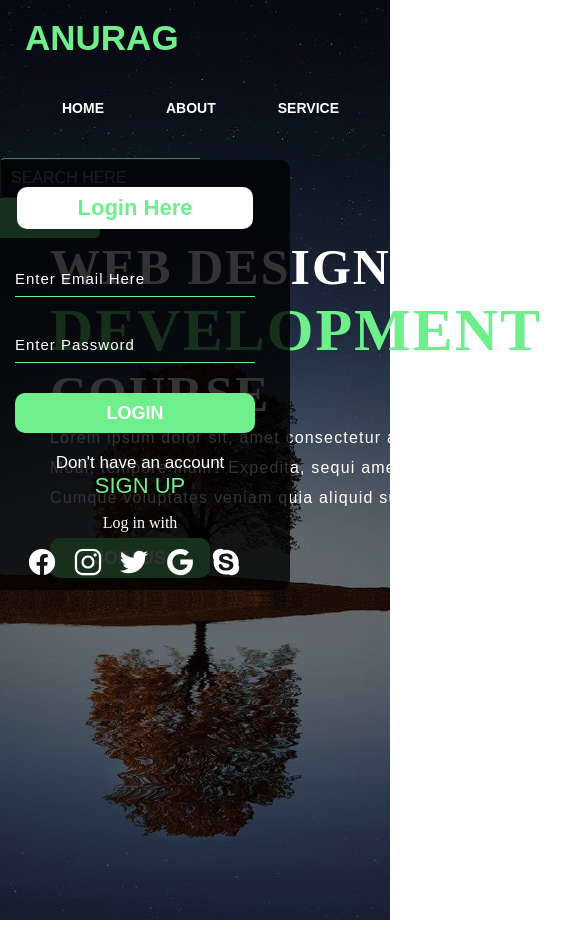
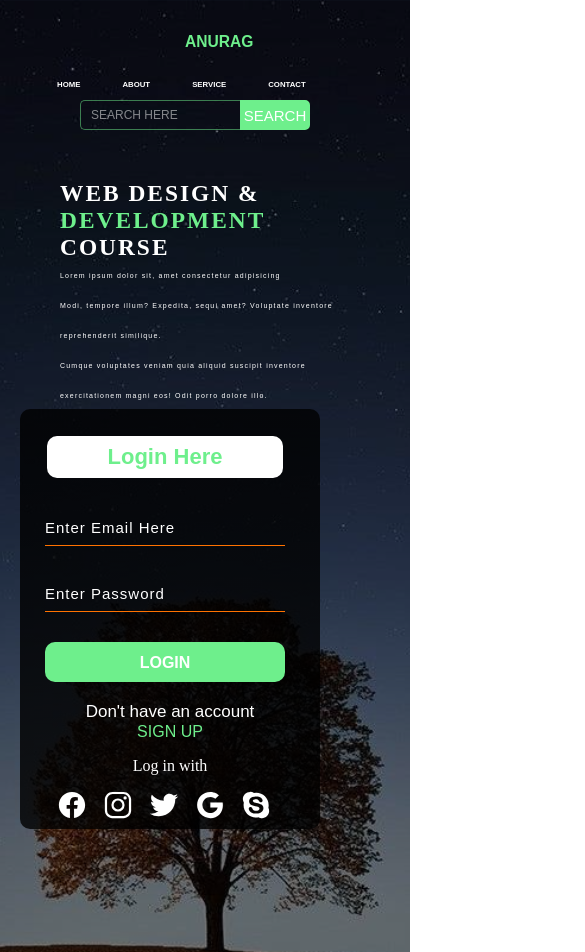
Before and after one commit to Anurag014/WebsitePractice1, a plain HTML site: page index.html in a window 390 px wide. Shown: the top 952 px of the page, 585 px wide, since content can reach past the window. Before the commit the page ends 920 px from the top, so only its background shows below. Drawn offline with nearby package versions, Linux system fonts and the light colour scheme.

Commit message:
RESPONSIVE

```diff
--- a/PRACT_1.css
+++ b/PRACT_1.css
@@ -267,3 +267,234 @@ ul li a:hover{
 .icon ion-icon:hover{
     color: rgb(110, 239, 140);
 }
+
+@media screen and (max-width:1200px) {
+    /*Normal Screen*/
+
+    .navbar{
+        width: 100%;
+        height: 100px;
+    }
+    ul{
+        margin-left: 30px;
+    }
+    ul li{
+        margin-left: 60px;
+    }
+    ul li a{
+       font-size: 1.6vw;
+    }
+    .search{
+        margin-top: 3px;
+        margin-left: 290px;
+    }
+    .srch{
+        height: 40px;
+        width: 200px;
+        font-size: 14px;
+    }
+    .btn{
+        height:40px;
+        width: 80px;
+    }
+    .content{
+        width: 100%;
+    }
+    .content h1, .content span{
+        font-size: 4.5vw;
+    }
+    .content .par{
+        width: 90%;
+        font-size: 1.5vw;
+    }
+    .content .cn{
+        width: 13%;
+        height: 3.5vw;
+        font-size: 1.8vw;
+    }
+    .content a{
+        font-size: 1.6vw
+    }
+}
+
+@media screen and (max-width:1170px) {
+    /*Login-box*/
+    .main{
+        padding-left: 20px;
+        height: 180vh;
+    }
+    .form{
+        margin-left: -30px;
+        width: 250px;
+        height: 370px;
+        background: linear-gradient(to top, rgba(0,0,0,0.8)50%,rgba(0,0,0,0.8)50%);
+        position: absolute;
+        top: 600px;
+        left: 100px;
+        transform: translate(0%,-5%);
+        border-radius: 10px;
+        padding: 25px;
+    }
+    .form input{
+        width: 240px;
+        height: 35px;
+        background: transparent;
+        border-bottom: 1px solid #ff7200;
+        border-top: none;
+        border-right: none;
+        border-left: none;
+        color: #fff;
+        font-size: 15px;
+        letter-spacing: 1px;
+        margin-top: 30px;
+        font-family: sans-serif;
+    }
+    .btnn a{
+        font-size: 16px;
+    }
+    .form .link a{
+        font-size: 16px;
+    }
+}
+
+@media screen and (max-width: 830px){
+    /*For tablet*/
+
+    .content{
+        margin-top: 120px;
+        width: 80%;
+        margin-left: 40px;
+    }
+    .content h1, .content span{
+        font-size: 6vw;
+    }
+    .content .par{
+        width: 90%;
+        font-size: 1.8vw;
+    }
+    .content .cn{
+        width: 15%;
+        height: 4.5vw;
+        font-size: 2vw;
+    }
+    .content a{
+        font-size: 2vw
+    }
+    .logo{
+        margin-left: 240px;
+        width: 100%;
+        margin-top: 15px;
+        font-size: 5vw;
+    }
+    .menu{
+        width: 100%;
+    }
+    ul{
+        margin-top: -5px;
+        margin-left: 5px;
+    }
+    ul li{
+        margin-left: 60px;
+    }
+    ul li a{
+       font-size: 2vw;
+    }
+    .search{
+        margin-top: -20px;
+        margin-left: 60px;
+    }
+    .srch{
+        height: 30px;
+        width: 160px;
+        font-size: 12px;
+    }
+    .btn{
+        height:30px;
+        width: 70px;
+    }
+    .main{
+        padding-left: 20px;
+        height: 180vh;
+    }
+    .form{
+        margin-left: -30px;
+        width: 250px;
+        height: 370px;
+        background: linear-gradient(to top, rgba(0,0,0,0.8)50%,rgba(0,0,0,0.8)50%);
+        position: absolute;
+        top: 430px;
+        left: 50px;
+        transform: translate(0%,-5%);
+        border-radius: 10px;
+        padding: 25px;
+    }
+    .form input{
+        width: 240px;
+        height: 35px;
+        background: transparent;
+        border-bottom: 1px solid #ff7200;
+        border-top: none;
+        border-right: none;
+        border-left: none;
+        color: #fff;
+        font-size: 15px;
+        letter-spacing: 1px;
+        margin-top: 30px;
+        font-family: sans-serif;
+    }
+    .btnn a{
+        font-size: 16px;
+    }
+    .form .link a{
+        font-size: 16px;
+    }
+}
+
+@media screen and (max-width: 600px){
+    /*IPAD*/
+
+    .content{
+        margin-top: 80px;
+        margin-left: 20px;
+    }
+    .search{
+        margin-top: -40px;
+        margin-left: 42px;
+    }
+    .logo{
+        margin-left: 180px;
+        font-size: 4vw;
+    }
+    ul{
+        margin-top: -25px;
+        margin-left: -5px;
+    }
+    ul li {
+        margin-left: 50px;
+    }
+    ul li a{
+        font-size: 2vw;
+    }
+}
+
+@media screen and (max-width: 450px){
+    /*mobile*/
+    .logo{
+        margin-left: 140px;
+        font-size: 4vw;
+    }
+    ul{
+        margin-top: -25px;
+    }
+    ul li {
+        margin-left: 42px;
+    }
+    ul li a{
+        font-size: 2vw;
+    }
+    .search{
+        margin-top: -40px;
+        margin-left: 38px;
+    }
+
+}
--- a/index.html
+++ b/index.html
@@ -42,7 +42,7 @@
             <p class="liw">Log in with</p>
 
             <div class="icon">
-                <a href="#"><ion-icon name="logo-facebook"></ion-icon></a>
+                <ion-icon name="logo-facebook"><a href="www.google.com"></a></ion-icon>
                 <a href="#"><ion-icon name="logo-instagram"></ion-icon></a>
                 <a href="#"><ion-icon name="logo-twitter"></ion-icon></a>
                 <a href="#"><ion-icon name="logo-google"></ion-icon></a>
```
